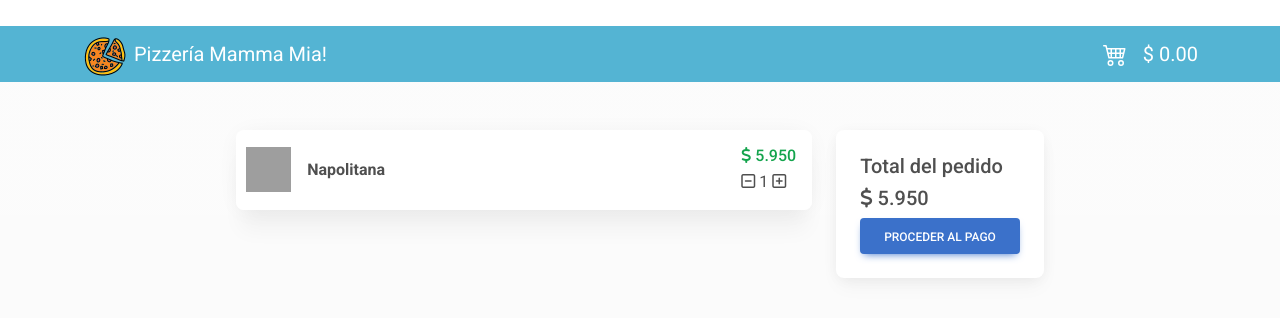
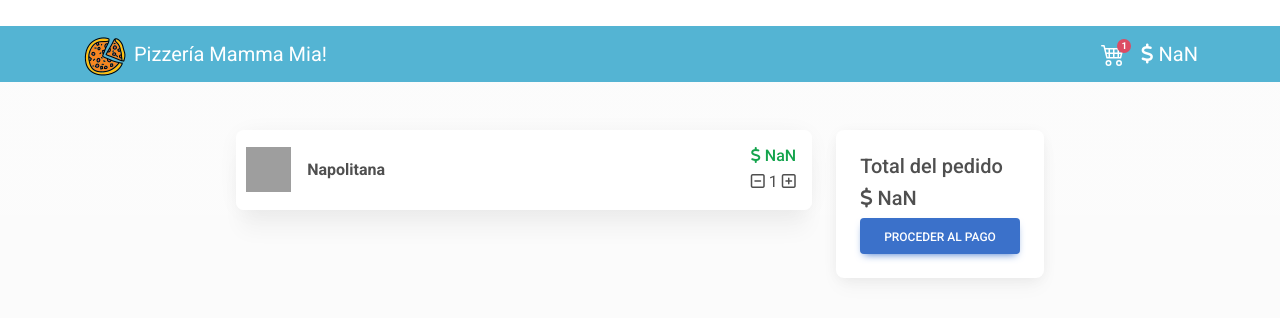
Before and after one commit to stevenfvalladares/mamma-mia, a React (Create React App) app: page /shopping-cart in a window 1280 px wide. Shown: the top 318 px of the page. Built offline with nearby package versions, Linux system fonts and the light colour scheme; grey boxes are pictures that could not be loaded; some icons are missing.

Commit message:
Changes are added in the Navbar component and in the shopping cart view

```diff
--- a/src/components/Navbar.jsx
+++ b/src/components/Navbar.jsx
@@ -29,10 +29,12 @@ export default function Navbar() {
                   >
                     <path d="M0 2.5A.5.5 0 0 1 .5 2H2a.5.5 0 0 1 .485.379L2.89 4H14.5a.5.5 0 0 1 .485.621l-1.5 6A.5.5 0 0 1 13 11H4a.5.5 0 0 1-.485-.379L1.61 3H.5a.5.5 0 0 1-.5-.5zM3.14 5l.5 2H5V5H3.14zM6 5v2h2V5H6zm3 0v2h2V5H9zm3 0v2h1.36l.5-2H12zm1.11 3H12v2h.61l.5-2zM11 8H9v2h2V8zM8 8H6v2h2V8zM5 8H3.89l.5 2H5V8zm0 5a1 1 0 1 0 0 2 1 1 0 0 0 0-2zm-2 1a2 2 0 1 1 4 0 2 2 0 0 1-4 0zm9-1a1 1 0 1 0 0 2 1 1 0 0 0 0-2zm-2 1a2 2 0 1 1 4 0 2 2 0 0 1-4 0z" />
                   </svg>
+                  <span className="badge rounded-pill badge-notification bg-danger">1</span>
                 </NavLink>
               </li>
               <li>
-                <span className="fs-5 text-white">$ 0.00</span>
+                <span className="fs-5 text-white"><i className="fas fa-dollar-sign"></i>{" "}
+                {new Intl.NumberFormat("es-CL").format()}</span>
               </li>
             </ul>
           </div>
--- a/src/views/ShoppingCart.jsx
+++ b/src/views/ShoppingCart.jsx
@@ -19,7 +19,7 @@ export default function ShoppingCart() {
             <div>
               <h6 className="text-success mb-1">
                 <i className="fas fa-dollar-sign"></i>{" "}
-                {new Intl.NumberFormat("es-CL").format(5950)}
+                {new Intl.NumberFormat("es-CL").format()}
               </h6>
               <i className="far fa-minus-square" role="button"></i>{" "}1{" "}<i className="far fa-plus-square" role="button"></i>
             </div>
@@ -32,7 +32,7 @@ export default function ShoppingCart() {
             <h5 className="card-title">Total del pedido</h5>
             <h5>
               <i className="fas fa-dollar-sign"></i>{" "}
-              {new Intl.NumberFormat("es-CL").format(5950)}
+              {new Intl.NumberFormat("es-CL").format()}
             </h5>
             <button type="button text" className="btn btn-primary">
               Proceder al pago
```
